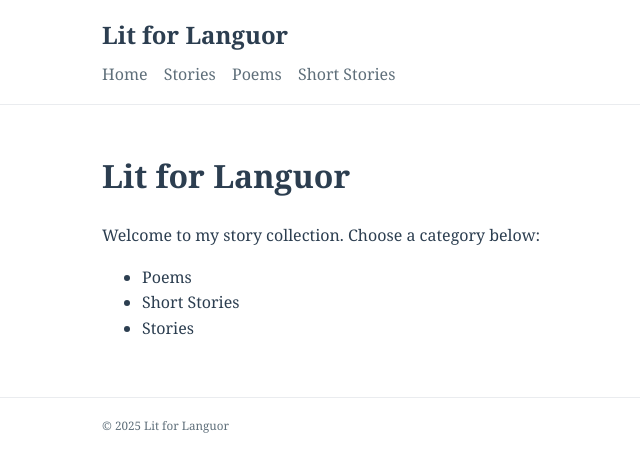
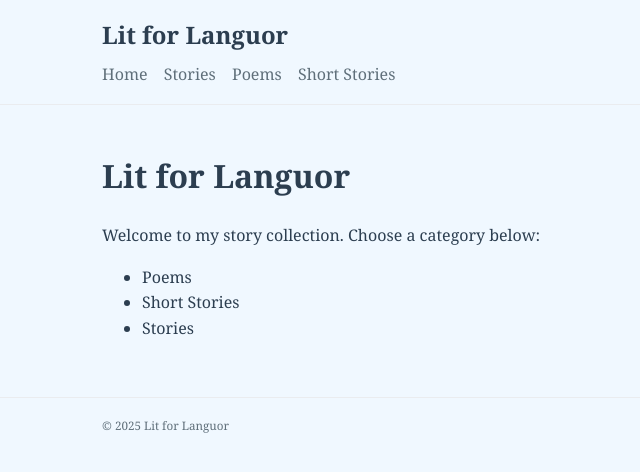
Before and after one commit to blackw41332/LitForLanguor, a Jekyll site: the page built from index.md, in a window 1280 px wide. Shown: the top 472 px of the page, without its empty margins (124-764 px from the left). Built offline with Jekyll 4.4.1, drawn with Linux system fonts in a browser that asks for light colours; our own code applies the rules of GitHub Pages for plain Markdown files.

Commit message:
Update style.css

```diff
--- a/assets/css/style.css
+++ b/assets/css/style.css
@@ -2,24 +2,21 @@
 1. Color palette
 --------------------------------------------------------------*/
 :root {
-  --text:     #2c3e50;
-  --muted:    #5f6f7a;
-  --accent:   #e74c3c;
-  --bg:       #ffffff;
-  --border:   #eaecef;
+  --text: #2c3e50;
+  --muted: #5f6f7a;
+  --accent: #e74c3c;
+  --bg: #f0f8ff;       /* updated to super–light blue */
+  --border: #eaecef;
 }
 
 /*--------------------------------------------------------------
 2. Base resets
 --------------------------------------------------------------*/
-*,
-*::before,
-*::after {
+*, *::before, *::after {
   box-sizing: border-box;
 }
 
-html,
-body {
+html, body {
   margin: 0;
   padding: 0;
   background-color: var(--bg);
@@ -107,3 +104,13 @@ a:hover {
 .story-list a {
   font-weight: 500;
 }
+
+/*--------------------------------------------------------------
+9. Intro paragraph styling
+--------------------------------------------------------------*/
+.intro {
+  font-size: 1.5rem;      /* larger welcome text */
+  line-height: 1.4;
+  margin-top: 0.5em;
+  margin-bottom: 1.5em;
+}
```
